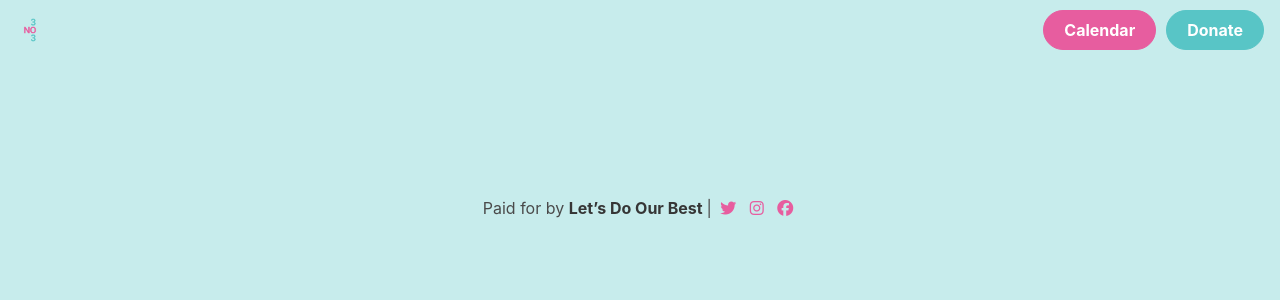
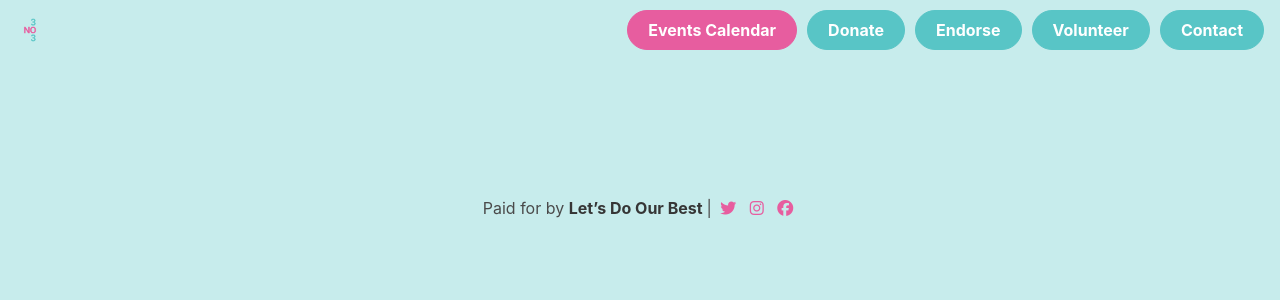
Before and after one commit to voteno303/oppose303.org, a Jekyll site: the page built from events.html, in a window 1280 px wide. Shown: the top 300 px of the page. Built offline with Jekyll 4.4.1, drawn with Linux system fonts in a browser that asks for light colours; nearby versions of some CDN libraries; a script that is not in the unit is left out.

Commit message:
Test design

```diff
--- a/_includes/nav.html
+++ b/_includes/nav.html
@@ -11,10 +11,19 @@
       <div class="navbar-item">
         <div class="buttons">
           <a class="button is-rounded calendar-btn" href="{{ 'events' | relative_url }}">
-            <strong>Calendar</strong>
+            <strong>Events Calendar</strong>
           </a>
           <a class="button is-rounded event-btn" href="https://secure.actblue.com/donate/let-s-do-our-best-1">
             <strong>Donate</strong>
+          </a>
+          <a class="button is-rounded event-btn" href="https://docs.google.com/forms/d/e/1FAIpQLScbu2nSexesDkYTX-xaywolnOa1nCP7wJsJ_QPImnZArdDgGA/viewform">
+            <strong>Endorse</strong>
+          </a>
+          <a class="button is-rounded event-btn" href="mailto:letsdoourbestdenver@gmail.com">
+            <strong>Volunteer</strong>
+          </a>
+          <a class="button is-rounded event-btn" href="mailto:letsdoourbestdenver@gmail.com">
+            <strong>Contact</strong>
           </a>
         </div>
       </div>
--- a/index.html
+++ b/index.html
@@ -2,7 +2,7 @@
 title: Vote No On 303
 heading: Vote No On 303
 og:
- title: Vote No On 303
+title: Vote No On 303
 ---
 
 
@@ -17,5 +17,5 @@
     {% include google-doc.html url="https://docs.google.com/document/d/e/2PACX-1vRPihJi69BkUHe7Vq0_1Rv2WYbAZ_5Cgya6lXcV5qwgYYeMERg0Ef37KJwShTUMcxDzR0sswZ1u96Sb/pub" %}
   </div>
   <div data-tockify-component="mini" data-tockify-calendar="voteno303"></div>
-<script data-cfasync="false" data-tockify-script="embed" src="https://public.tockify.com/browser/embed.js"></script>
+  <script data-cfasync="false" data-tockify-script="embed" src="https://public.tockify.com/browser/embed.js"></script>
 </div>
```
